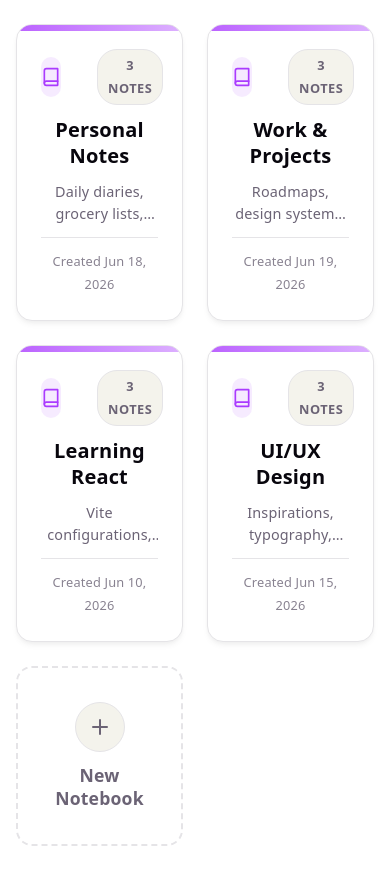
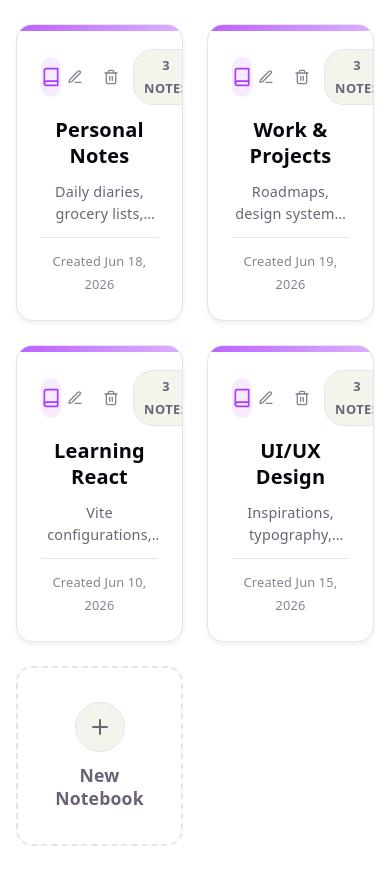
Before and after one commit to BhavdeepChandra/Notes-Frontend, a React (Vite) app: page / in a window 390 px wide. Built offline with nearby package versions, Linux system fonts and the light colour scheme.

Commit message:
Implement Delete Functionality for Notebook

```diff
--- a/src/components/NotebookShelf/NotebookShelf.jsx
+++ b/src/components/NotebookShelf/NotebookShelf.jsx
@@ -11,6 +11,12 @@ export default function NotebookShelf({ notebooks = [], setNotebooks, onSelectNo
   const handleOpenEditModal = (notebook) => {
     setEditingNotebook(notebook);
     setIsModalOpen(true);
+  };
+
+  const handleDeleteNotebook = (notebookId) => {
+    setNotebooks((prevNotebooks) =>
+      prevNotebooks.filter((nb) => nb.id !== notebookId)
+    );
   };
 
   const handleSaveNotebook = ({ name, description }) => {
@@ -46,6 +52,7 @@ export default function NotebookShelf({ notebooks = [], setNotebooks, onSelectNo
             key={notebook.id}
             notebook={notebook}
             onEdit={() => handleOpenEditModal(notebook)}
+            onDelete={() => handleDeleteNotebook(notebook.id)}
             onClick={() => onSelectNotebook && onSelectNotebook(notebook.id)}
           />
         ))}
--- a/src/components/NotebookShelfItem/NotebookShelfItem.css
+++ b/src/components/NotebookShelfItem/NotebookShelfItem.css
@@ -177,3 +177,46 @@
   width: 16px;
   height: 16px;
 }
+
+.notebook-delete-btn {
+  background: transparent;
+  border: none;
+  color: var(--text);
+  padding: 6px;
+  border-radius: 50%;
+  cursor: pointer;
+  display: flex;
+  align-items: center;
+  justify-content: center;
+  transition: all 0.2s ease;
+  opacity: 0;
+}
+
+.notebook-card:hover .notebook-delete-btn,
+.notebook-delete-btn:focus-within {
+  opacity: 0.7;
+}
+
+.notebook-card:hover .notebook-delete-btn:hover {
+  opacity: 1;
+  background: rgba(239, 68, 68, 0.1);
+  color: #ef4444;
+}
+
+@media (prefers-color-scheme: dark) {
+  .notebook-card:hover .notebook-delete-btn:hover {
+    background: rgba(239, 68, 68, 0.15);
+  }
+}
+
+.notebook-delete-icon {
+  width: 16px;
+  height: 16px;
+}
+
+@media (max-width: 640px) {
+  .notebook-edit-btn,
+  .notebook-delete-btn {
+    opacity: 0.8;
+  }
+}
--- a/src/components/NotebookShelfItem/NotebookShelfItem.jsx
+++ b/src/components/NotebookShelfItem/NotebookShelfItem.jsx
@@ -1,7 +1,7 @@
-import { NotebookIcon, EditIcon } from '../Icons';
+import { NotebookIcon, EditIcon, TrashIcon } from '../Icons';
 import './NotebookShelfItem.css';
 
-export default function NotebookShelfItem({ notebook, onEdit, onClick }) {
+export default function NotebookShelfItem({ notebook, onEdit, onDelete, onClick }) {
   const { name, createdAt, description, notes } = notebook;
   const notesCount = notes ? notes.length : 0;
 
@@ -38,6 +38,19 @@ export default function NotebookShelfItem({ notebook, onEdit, onClick }) {
                 <EditIcon className="notebook-edit-icon" />
               </button>
             )}
+            {onDelete && (
+              <button
+                className="notebook-delete-btn"
+                onClick={(e) => {
+                  e.stopPropagation();
+                  onDelete();
+                }}
+                title="Delete Notebook"
+                aria-label="Delete Notebook"
+              >
+                <TrashIcon className="notebook-delete-icon" />
+              </button>
+            )}
             <span className="notebook-notes-count">
               {notesCount} {notesCount === 1 ? 'note' : 'notes'}
             </span>
```
